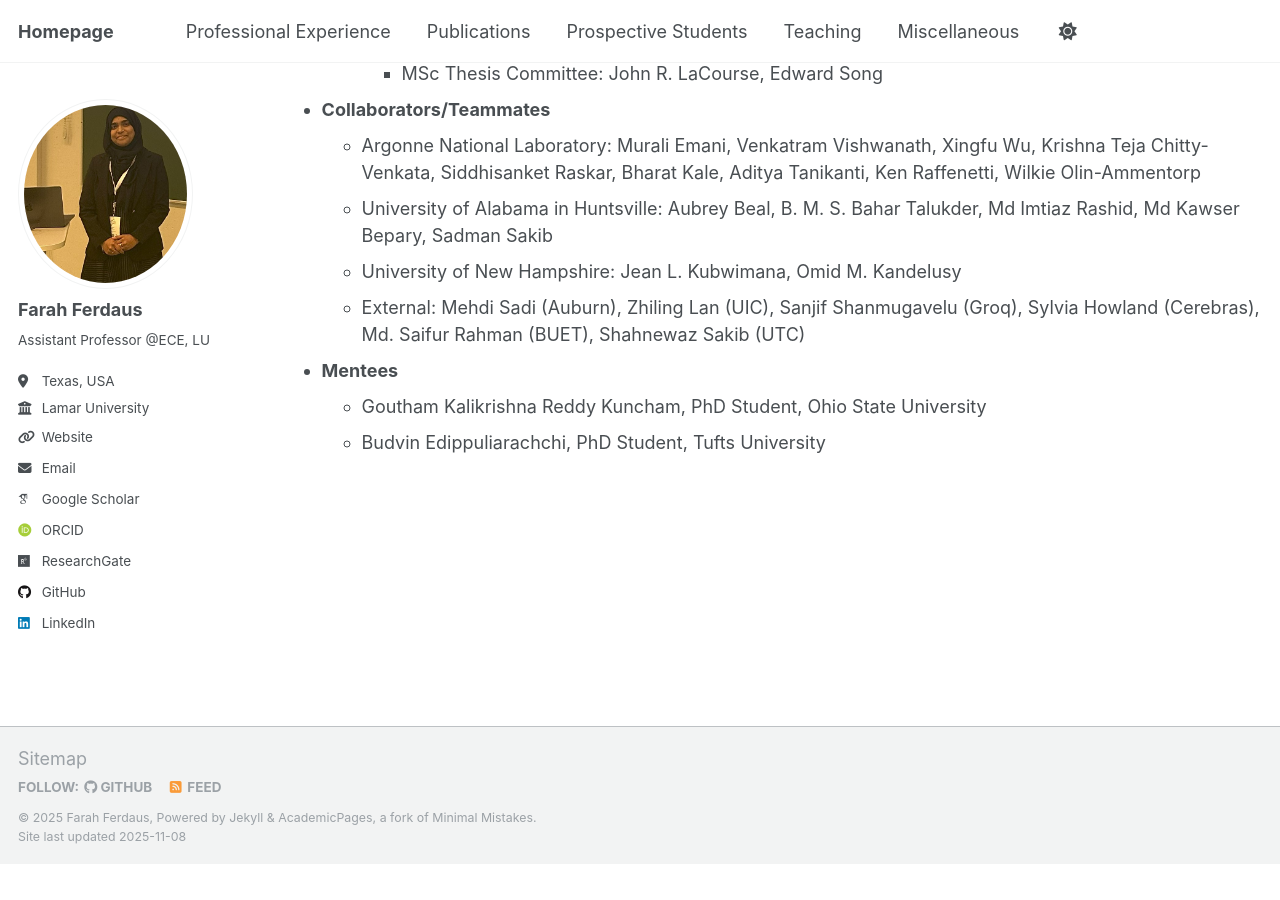
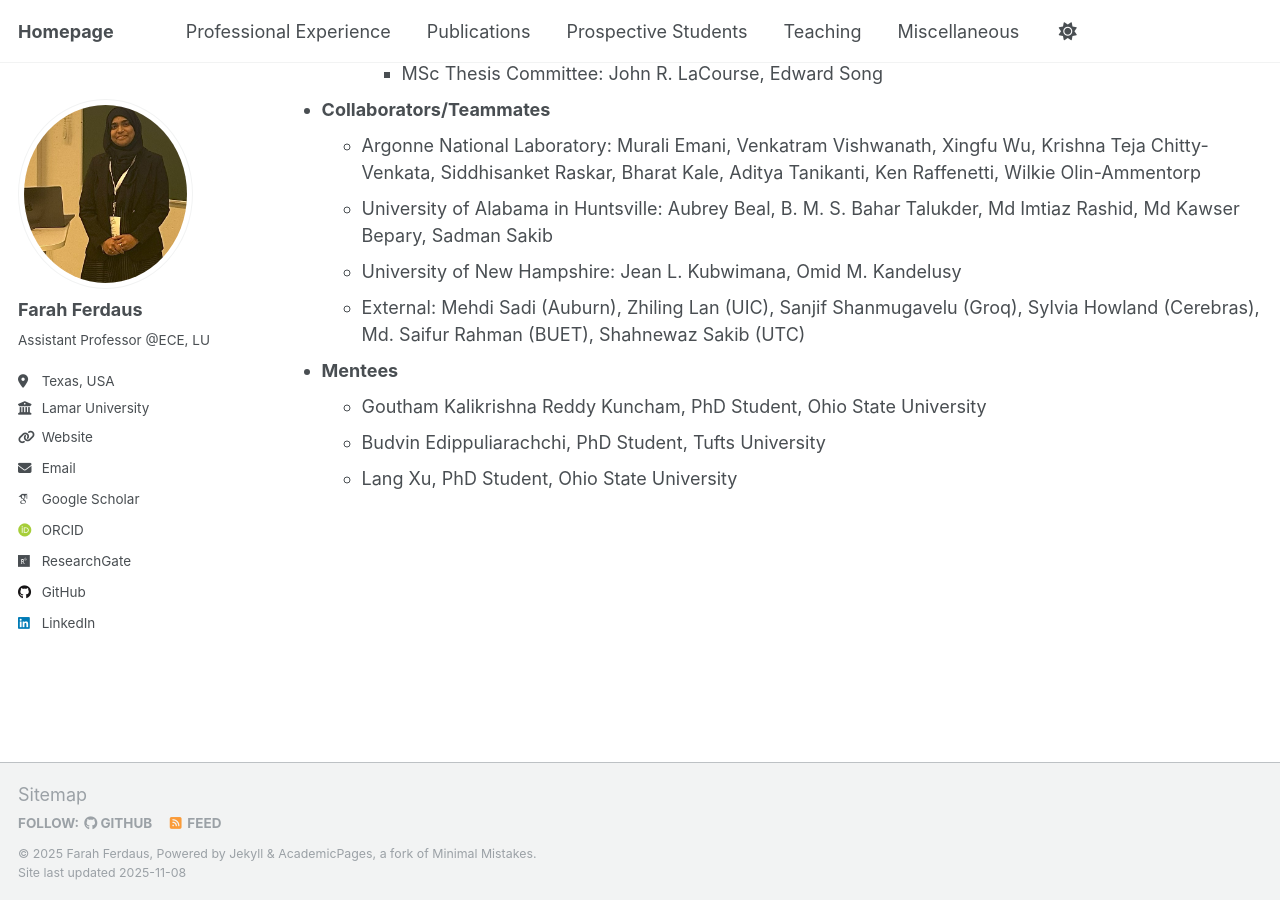
Before and after one commit to fferdaus/fferdaus.github.io, a Jekyll site: the page built from _pages/experience.md, in a window 1280 px wide and 900 px high, scrolled down 2776 px. Built offline with Jekyll 4.4.1, drawn with Linux system fonts in a browser that asks for light colours; some web fonts are replaced; before the commit the page ends 3640 px from its top, so only the background shows below that.

Commit message:
Update experience.md

```diff
--- a/_pages/experience.md
+++ b/_pages/experience.md
@@ -93,6 +93,7 @@ redirect_from:
  - **Mentees**
    * Goutham Kalikrishna Reddy Kuncham, PhD Student, Ohio State University
    * Budvin Edippuliarachchi, PhD Student, Tufts University
+   * Lang Xu, PhD Student, Ohio State University
 
 <!--
 Solomon Abera Bekele
```
